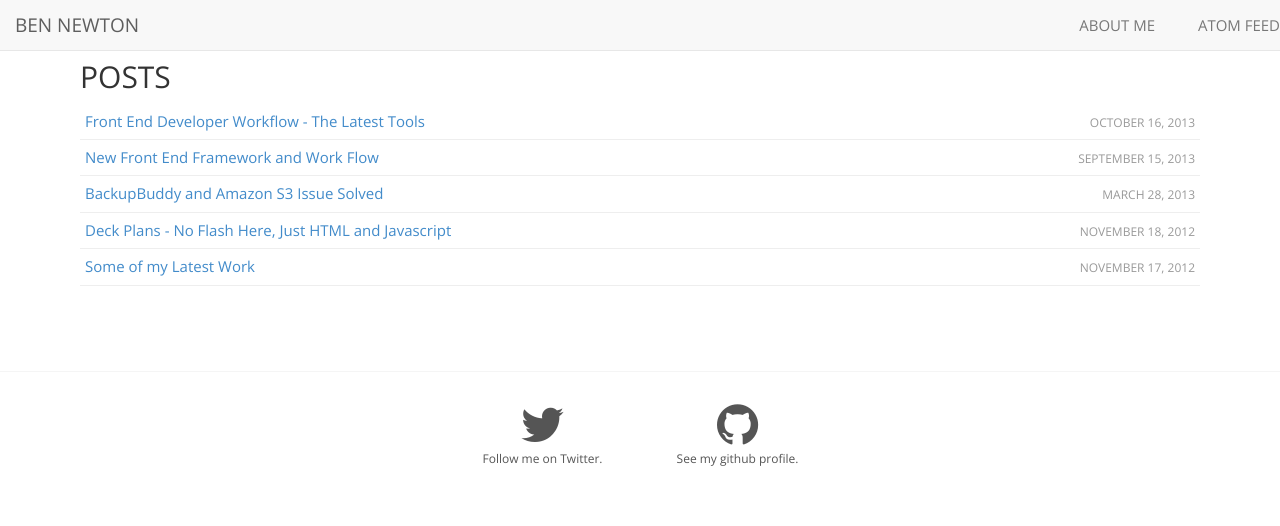
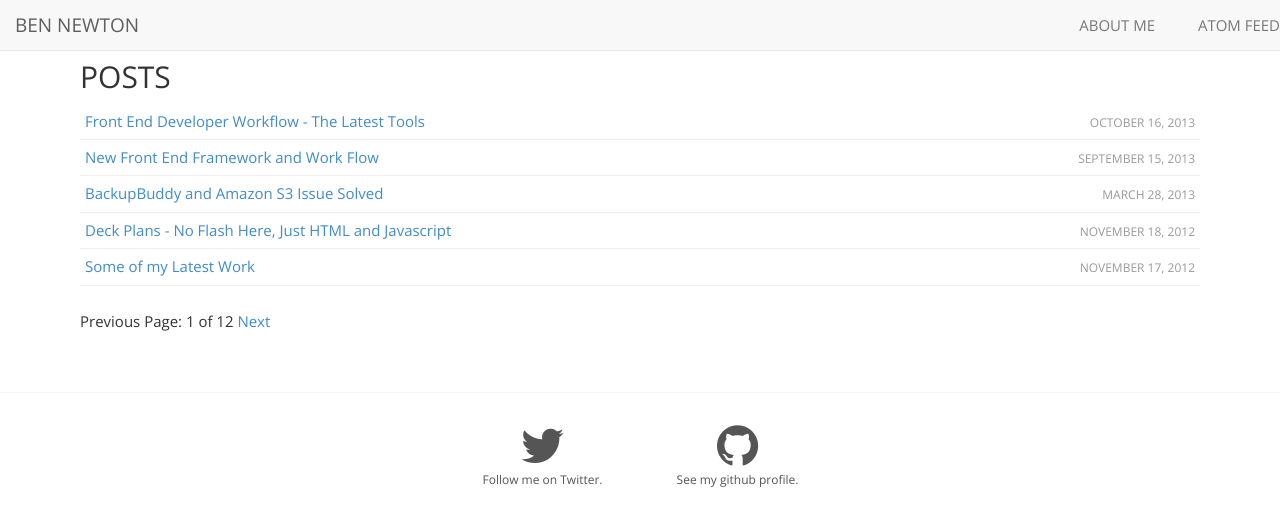
Before and after one commit to bennewton999/bennewton999.github.io, a Jekyll site: the page built from index.html, in a window 1280 px wide. Shown: the top 526 px of the page. Built offline with Jekyll 4.4.1, drawn with Linux system fonts in a browser that asks for light colours; nearby versions of some CDN libraries; Markdown is read by kramdown in place of the engine named in the settings; the list of posts is cut into pages by our own code; comment, search, counter and statistics services are not loaded.

Commit message:
Update index.html

```diff
--- a/index.html
+++ b/index.html
@@ -12,4 +12,18 @@ title: "Posts"
     </li>
     {% endfor %}
   </ul>
+<!-- Pagination links -->
+<div class="pagination">
+  {% if paginator.previous_page %}
+    <a href="/page{{ paginator.previous_page }}" class="previous">Previous</a>
+  {% else %}
+    <span class="previous">Previous</span>
+  {% endif %}
+  <span class="page_number ">Page: {{ paginator.page }} of {{ paginator.total_pages }}</span>
+  {% if paginator.next_page %}
+    <a href="/page{{ paginator.next_page }}" class="next">Next</a>
+  {% else %}
+    <span class="next ">Next</span>
+  {% endif %}
+</div>
 </section>
```
